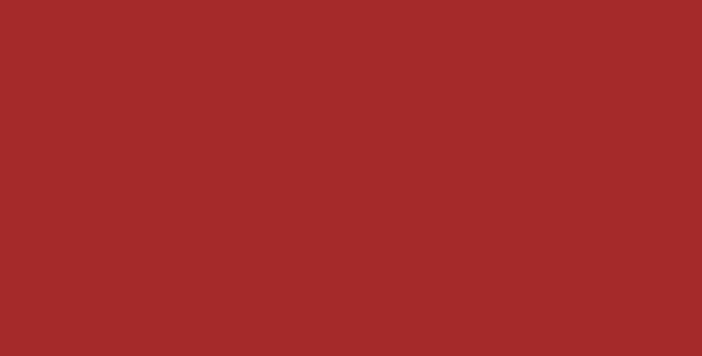
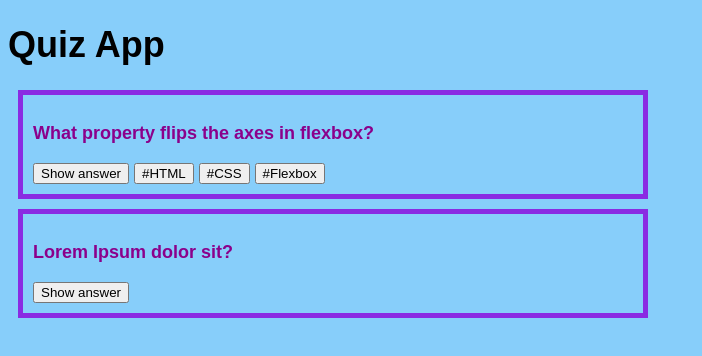
Before and after one commit to OlenaDobreva/Quiz-App, a plain HTML site: page index.html in a window 1280 px wide. Shown: the whole page, without its empty margins (0-702 px from the left). Drawn offline with Linux system fonts and the light colour scheme.

Commit message:
add bookmark file

```diff
--- a/index.html
+++ b/index.html
@@ -6,5 +6,18 @@
     <title>Document</title>
     <link rel="stylesheet" href="styles.css" />
   </head>
-  <body></body>
+  <body>
+    <h1>Quiz App</h1>
+    <div class="box">
+      <p><b>What property flips the axes in flexbox?</b></p>
+      <button type="button">Show answer</button>
+      <button type="button">#HTML</button>
+      <button type="button">#CSS</button>
+      <button type="button">#Flexbox</button>
+    </div>
+    <div class="box">
+      <p><b>Lorem Ipsum dolor sit?</b></p>
+      <button type="button">Show answer</button>
+    </div>
+  </body>
 </html>
--- a/styles.css
+++ b/styles.css
@@ -1,3 +1,12 @@
 body {
-  background-color: brown;
+  background-color: lightskyblue;
+  font-family: Arial, Helvetica, sans-serif;
+  font-size: large;
 }
+.box {
+  width: 600px;
+  margin: 10px;
+  border: 5px solid blueviolet;
+  padding: 10px;
+  color: darkmagenta;
+}
```
Also changed, not shown: bookmark.html (added).
